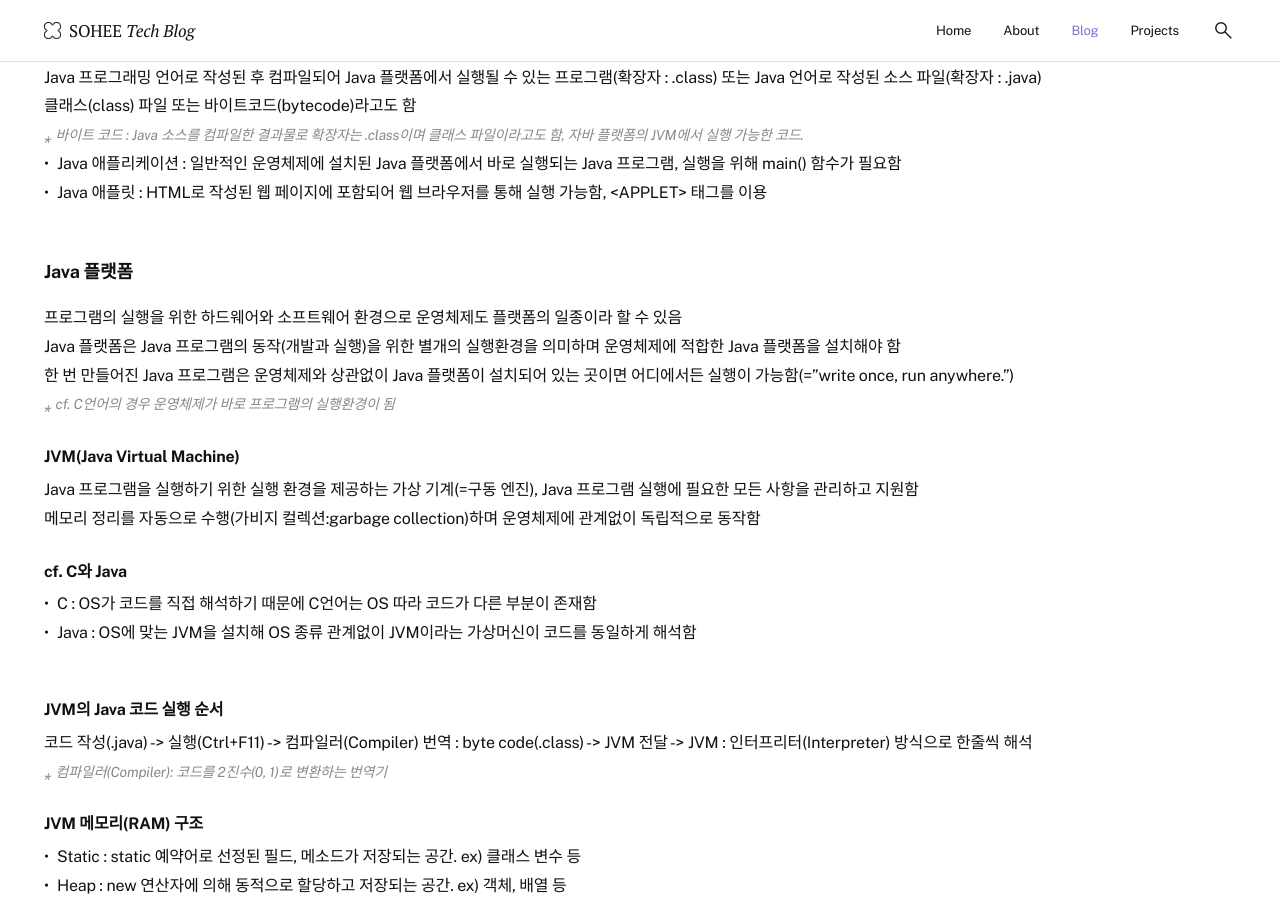
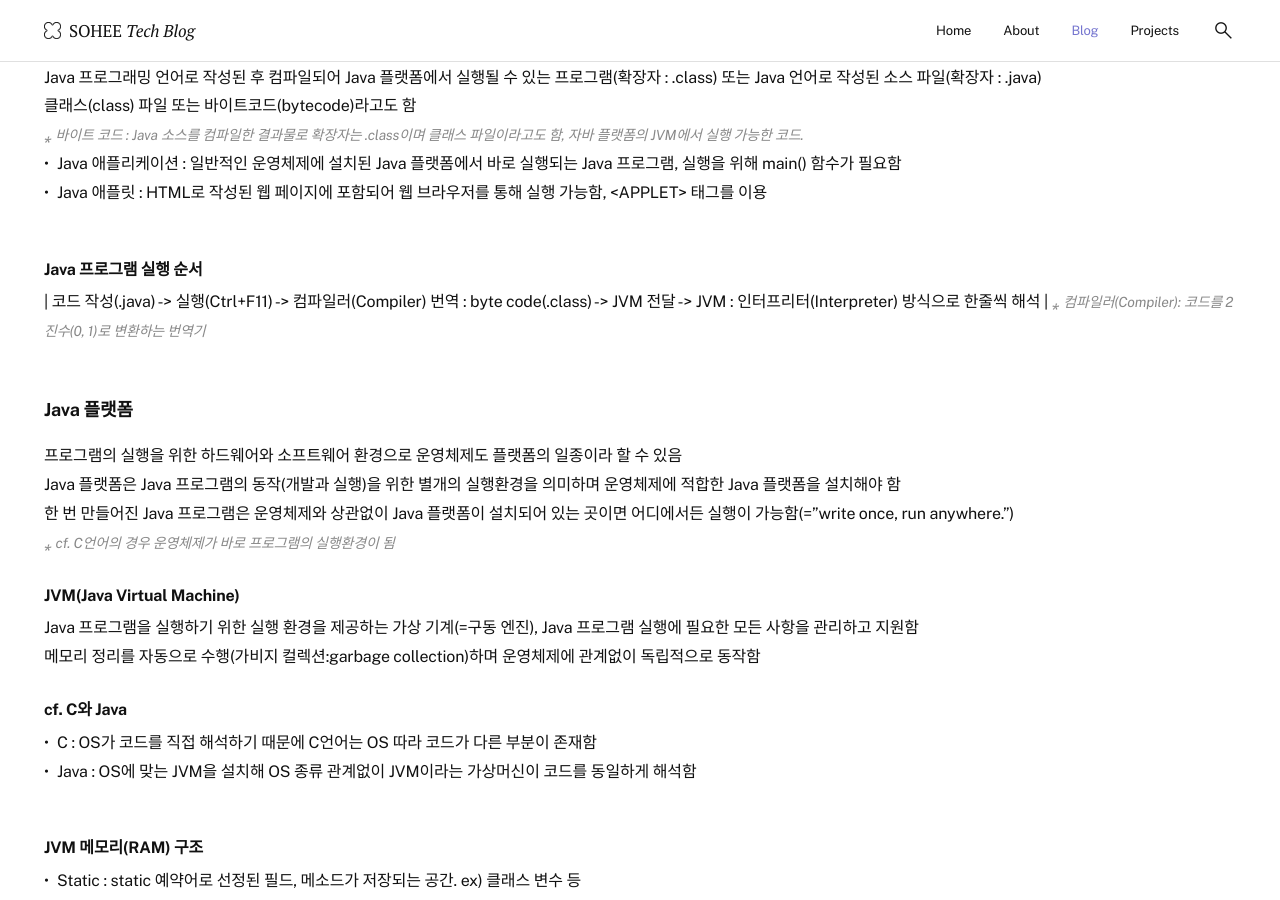
Before and after one commit to soheetech/soheetech.github.io, a Jekyll site: the page built from _posts/2023-02-25-kh-01-java-basic.md, in a window 1280 px wide and 900 px high, scrolled down 1202 px. Built offline with Jekyll 4.4.1, drawn with Linux system fonts in a browser that asks for light colours; part of the change alters nothing that is shown.

Commit message:
Update 2023-02-25-kh-01-java-basic.md

```diff
--- a/_posts/2023-02-25-kh-01-java-basic.md
+++ b/_posts/2023-02-25-kh-01-java-basic.md
@@ -13,9 +13,6 @@ tags:
 
 date: 2023-02-20
 last_modified_at: 2023-02-25
-
-published: true
-
 ---
 
 <h4>프로그래밍(Programming)이란?</h4>
@@ -56,6 +53,10 @@ Java 프로그래밍 언어로 작성된 후 컴파일되어 Java 플랫폼에
 - Java 애플리케이션 : 일반적인 운영체제에 설치된 Java 플랫폼에서 바로 실행되는 Java 프로그램, 실행을 위해 main() 함수가 필요함
 - Java 애플릿 : HTML로 작성된 웹 페이지에 포함되어 웹 브라우저를 통해 실행 가능함, &lt;APPLET&gt; 태그를 이용
 
+<h5>Java 프로그램 실행 순서</h5>
+| 코드 작성(.java) -> 실행(Ctrl+F11) -> 컴파일러(Compiler) 번역 : byte code(.class) -> JVM 전달 -> JVM : 인터프리터(Interpreter) 방식으로 한줄씩 해석 |
+*컴파일러(Compiler): 코드를 2진수(0, 1)로 변환하는 번역기*
+
 
 <h4>Java 플랫폼</h4>
 프로그램의 실행을 위한 하드웨어와 소프트웨어 환경으로 운영체제도 플랫폼의 일종이라 할 수 있음<br />
@@ -76,10 +77,7 @@ Java 프로그램을 실행하기 위한 실행 환경을 제공하는 가상
 
 
 
-<h5>JVM의 Java 코드 실행 순서</h5>
-코드 작성(.java) -> 실행(Ctrl+F11) -> 컴파일러(Compiler) 번역 : byte code(.class) -> JVM 전달 -> JVM : 인터프리터(Interpreter) 방식으로 한줄씩 해석
 
-*컴파일러(Compiler): 코드를 2진수(0, 1)로 변환하는 번역기*
 
 <h5>JVM 메모리(RAM) 구조</h5>
 - Static : static 예약어로 선정된 필드, 메소드가 저장되는 공간. ex) 클래스 변수 등
```
